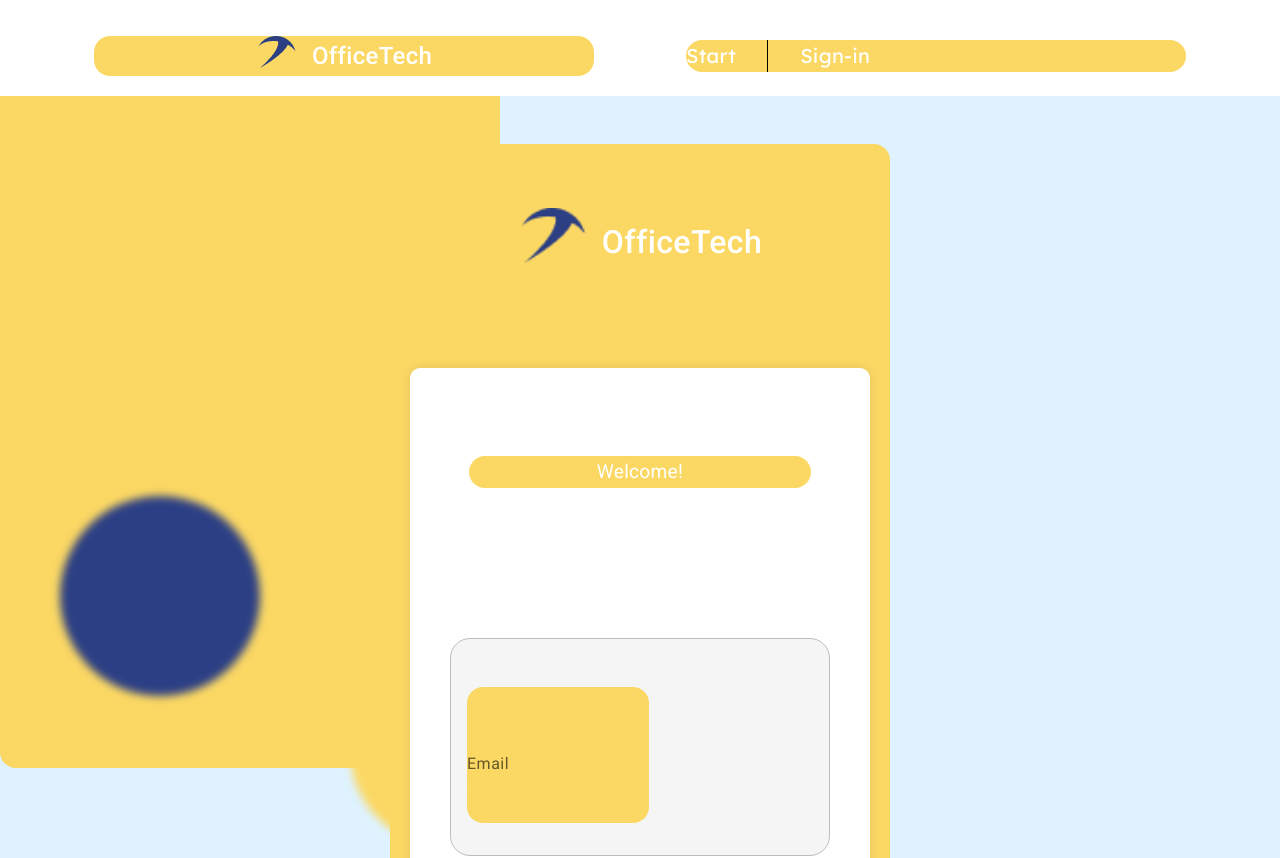
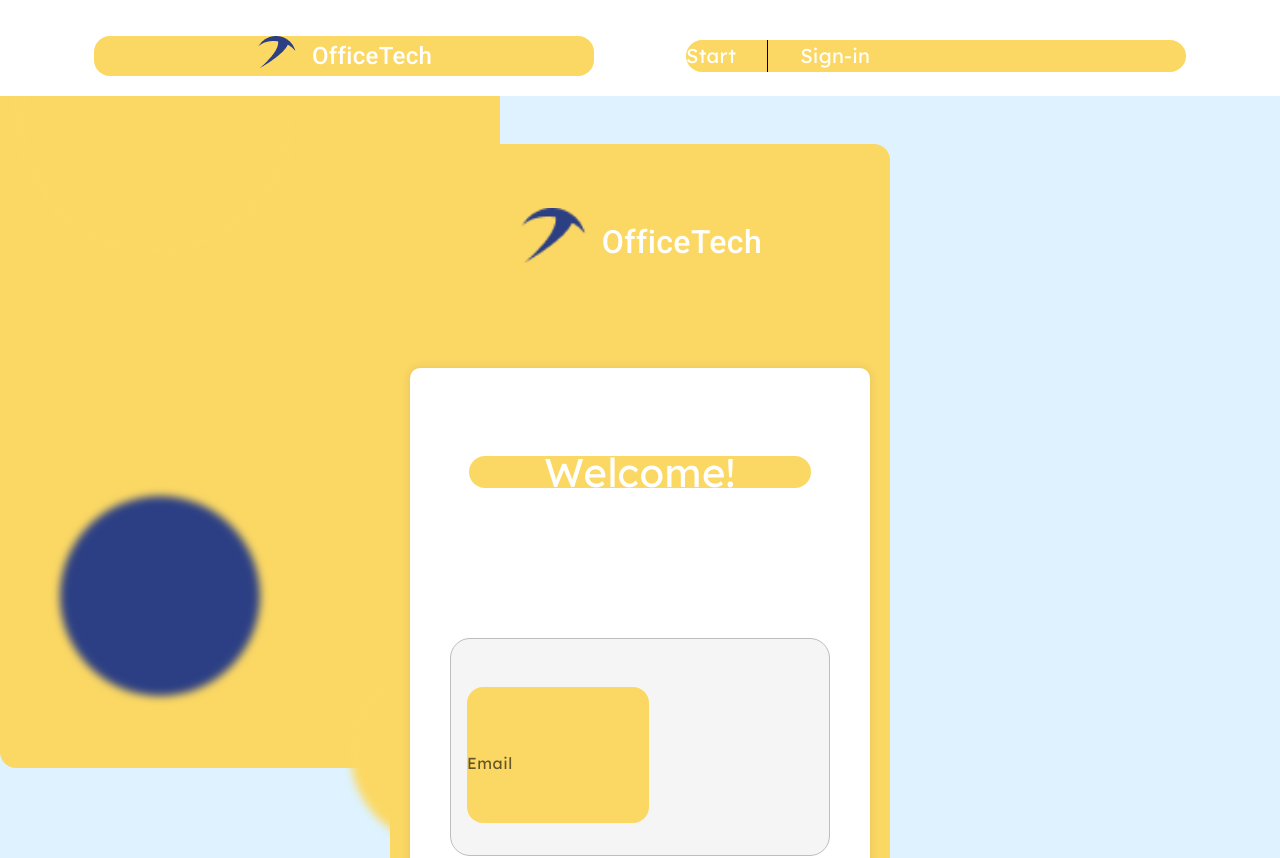
Before and after one commit to OpenSourceSW53/officetech-frontend, an Angular app: page /sign-in in a window 1280 px wide. Shown: the top 858 px of the page. Built offline with nearby package versions, Linux system fonts and the light colour scheme.

Commit message:
update: general styles

```diff
--- a/src/app/officetech/components/payment-details/payment-details.component.css
+++ b/src/app/officetech/components/payment-details/payment-details.component.css
@@ -19,7 +19,7 @@ button {
   padding: 2rem 0.5rem;
 }
 button:hover {
-  transform: scale(1.1);
+  transform: scale(1.025);
   animation-duration: 2s;
   cursor: pointer;
 }
@@ -42,6 +42,7 @@ mat-card-title {
 
 mat-card-subtitle a {
   color: #888888;
+  cursor: pointer;
 }
 
 a:hover {
--- a/src/app/officetech/components/sign-in/sign-in.component.css
+++ b/src/app/officetech/components/sign-in/sign-in.component.css
@@ -5,6 +5,7 @@
   align-items: center;
   justify-content: center;
   padding: 0 20px;
+  font-family: "Lexend Deca", sans-serif;
 }
 
 mat-card {
@@ -17,6 +18,7 @@ mat-card {
   text-align: center;
   justify-content: center;
   padding: 40px;
+  font-family: "Lexend Deca", sans-serif;
 }
 
 .logo-container {
@@ -39,9 +41,9 @@ mat-card-header {
 }
 
 mat-card-title {
-  font-size: 1.2rem;
+  font-size: 2.5rem;
   font-weight: 400;
-
+  font-family: "Lexend Deca", sans-serif;
 }
 
 ::ng-deep .mdc-text-field--filled:not(.mdc-text-field--disabled) {
@@ -130,6 +132,7 @@ a {
   border-radius: 30px;
   transition: background-color 0.3s ease;
   align-self: center;
+  user-select: none;
 }
 
 .button:hover {
--- a/src/app/officetech/components/sign-up/sign-up.component.css
+++ b/src/app/officetech/components/sign-up/sign-up.component.css
@@ -17,6 +17,7 @@ mat-card {
   text-align: center;
   justify-content: center;
   padding: 40px;
+  font-family: "Lexend Deca", sans-serif;
 }
 
 .logo-container {
@@ -39,9 +40,9 @@ mat-card-header {
 }
 
 mat-card-title {
-  font-size: 1.2rem;
+  font-size: 2rem;
   font-weight: 400;
-
+  font-family: "Lexend Deca", sans-serif;
 }
 
 ::ng-deep .mdc-text-field--filled:not(.mdc-text-field--disabled) {
--- a/src/app/officetech/components/subscription/subscription.component.css
+++ b/src/app/officetech/components/subscription/subscription.component.css
@@ -39,9 +39,15 @@ mat-card-header {
 }
 
 mat-card-title {
-  font-size: 1.2rem;
+  font-size: 2.5rem;
   font-weight: 400;
+  font-family: "Lexend Deca", sans-serif;
+}
 
+mat-card-subtitle {
+  font-size: 1.8rem;
+  font-family: "Lexend Deca", sans-serif;
+  margin-top: 1rem;
 }
 
 .subscription-card {
@@ -117,6 +123,7 @@ a {
   border-radius: 30px;
   transition: background-color 0.3s ease;
   align-self: center;
+  user-select: none;
 }
 
 .button:hover {
--- a/src/app/officetech/components/subscription/subscription.component.html
+++ b/src/app/officetech/components/subscription/subscription.component.html
@@ -7,7 +7,8 @@
 
   <mat-card class="subscription-card">
     <mat-card-header>
-      <mat-card-title class="card-title">S/. 15.00</mat-card-title>
+      <mat-card-title class="card-title">Basic</mat-card-title>
+      <mat-card-subtitle class="card-title">S/. 15.00</mat-card-subtitle>
     </mat-card-header>
   <ul>
     <li>
--- a/src/app/officetech/components/subscription/subscription.component.ts
+++ b/src/app/officetech/components/subscription/subscription.component.ts
@@ -1,5 +1,5 @@
 import { Component } from '@angular/core';
-import {MatCard, MatCardHeader, MatCardTitle} from "@angular/material/card";
+import {MatCard, MatCardHeader, MatCardTitle, MatCardSubtitle} from "@angular/material/card";
 import {MatFormField, MatHint, MatLabel, MatSuffix} from "@angular/material/form-field";
 import {MatIcon} from "@angular/material/icon";
 import {MatIconButton} from "@angular/material/button";
@@ -19,7 +19,8 @@ import {Router} from "@angular/router";
         MatIconButton,
         MatInput,
         MatLabel,
-        MatSuffix
+        MatSuffix,
+      MatCardSubtitle
     ],
   templateUrl: './subscription.component.html',
   styleUrl: './subscription.component.css'
--- a/src/styles.css
+++ b/src/styles.css
@@ -4,6 +4,7 @@
   margin: 0;
   padding: 0;
   box-sizing: border-box;
+  font-family: "Lexend Deca", sans-serif;
 }
 
 body {
```
